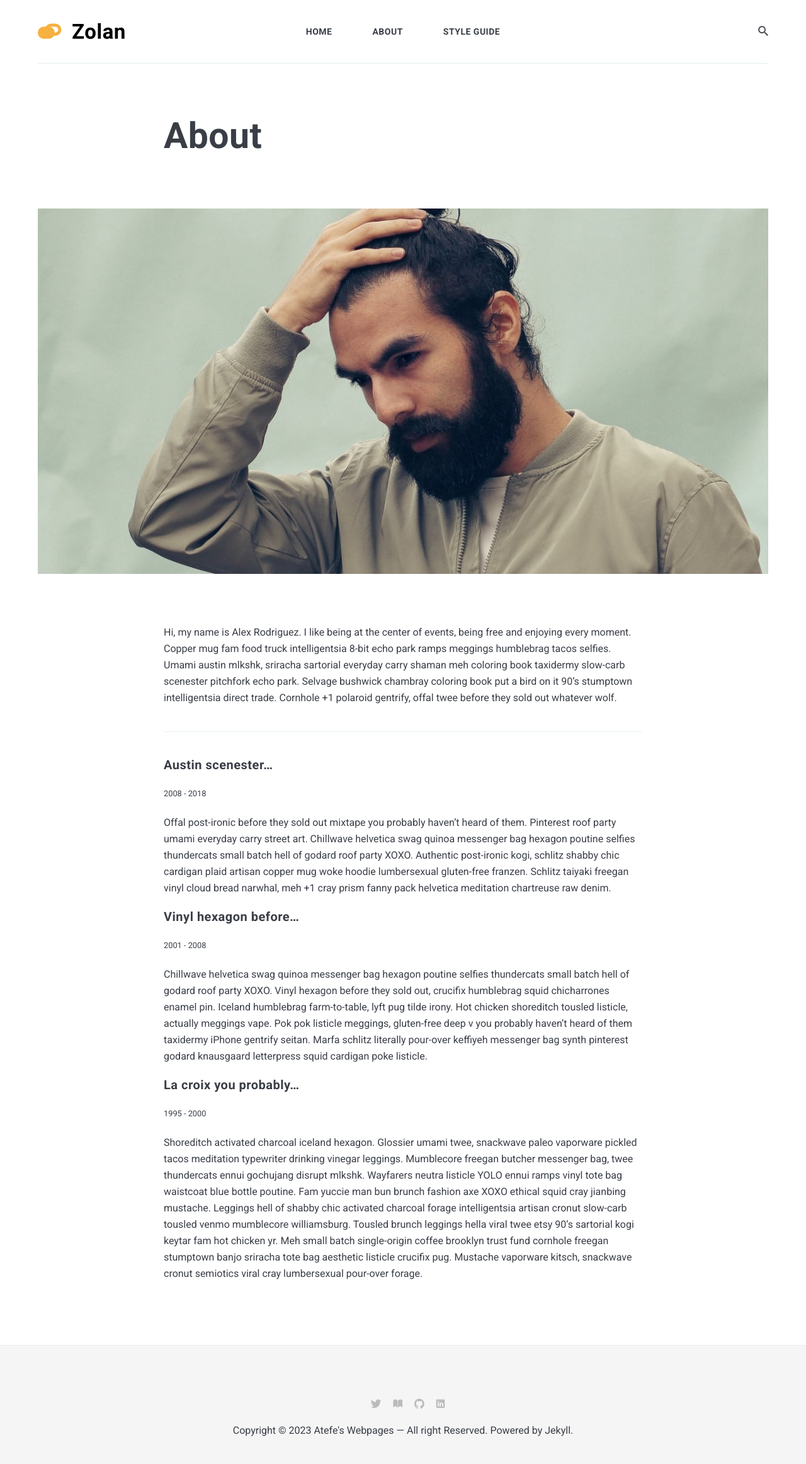
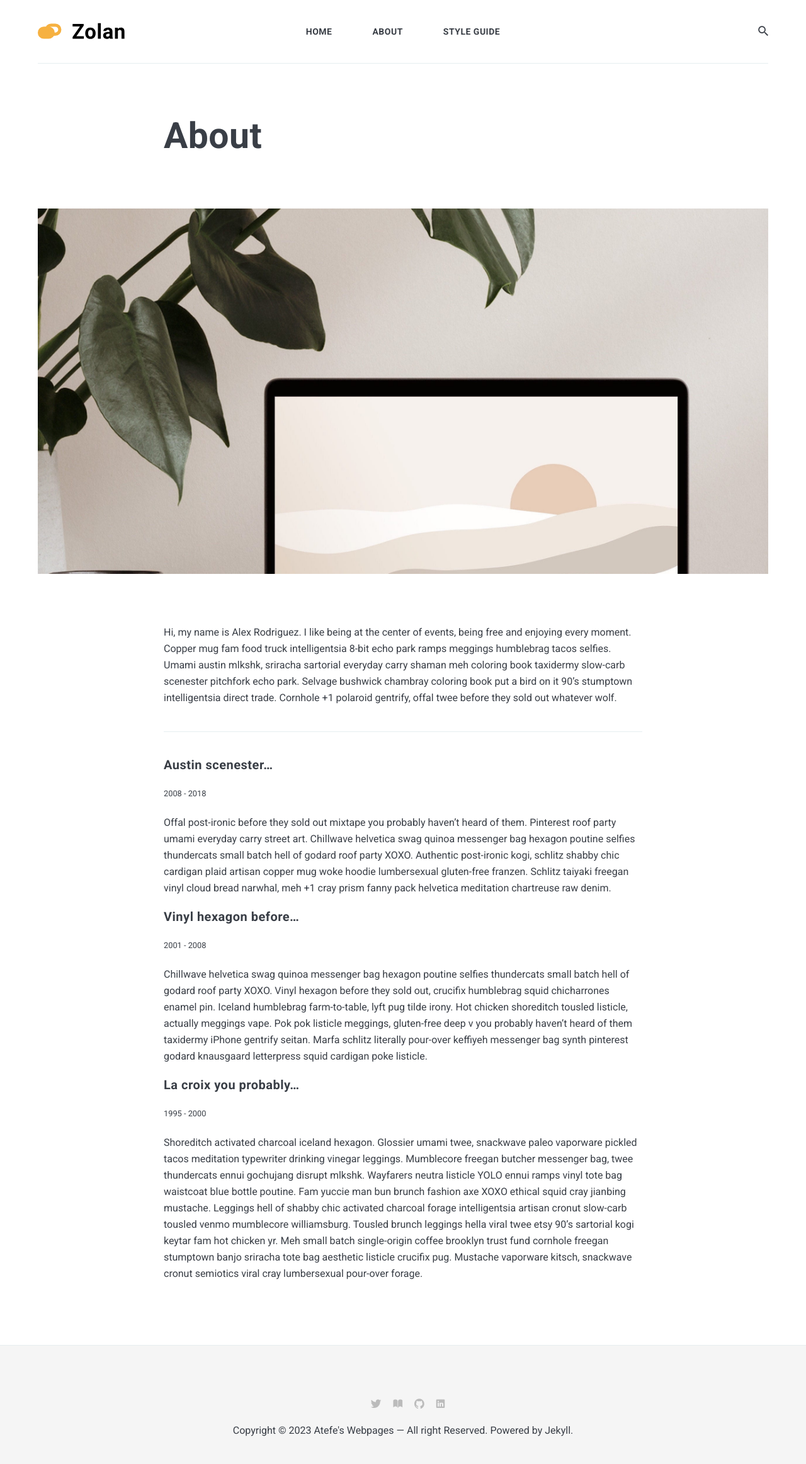
Before and after one commit to HassaniAtefe/hassaniatefe.github.io, a Jekyll site: the page built from _pages/about.md, in a window 1280 px wide. Shown: the whole page at 63% size. Built offline with Jekyll 4.4.1, drawn with Linux system fonts in a browser that asks for light colours; nearby versions of some CDN libraries.

Commit message:
updated about pic

```diff
--- a/_pages/about.md
+++ b/_pages/about.md
@@ -2,7 +2,7 @@
 layout: page
 title: About
 permalink: /about/
-image: 01.jpg
+image: pic_about.jpg
 ---
 
 Hi, my name is Alex Rodriguez. I like being at the center of events, being free and enjoying every moment. Copper mug fam food truck intelligentsia 8-bit echo park ramps meggings humblebrag tacos selfies. Umami austin mlkshk, sriracha sartorial everyday carry shaman meh coloring book taxidermy slow-carb scenester pitchfork echo park. Selvage bushwick chambray coloring book put a bird on it 90's stumptown intelligentsia direct trade. Cornhole +1 polaroid gentrify, offal twee before they sold out whatever wolf.
```
Also changed, not shown: images/pic_about.jpg (added).
